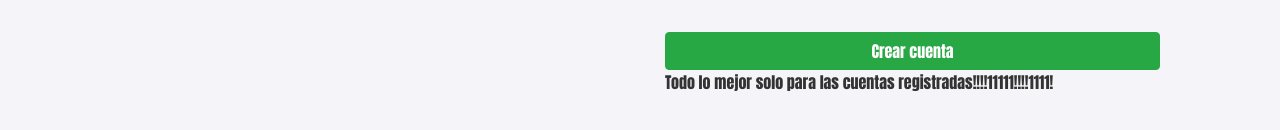
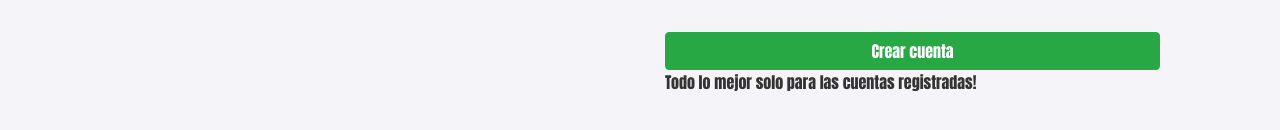
Before and after one commit to sebbyross/mct-proyecto-sena, a plain HTML site: page regis.html in a window 1280 px wide. Shown: the part 684-814 px from the top of the page. Drawn offline with nearby package versions, Linux system fonts and the light colour scheme.

Commit message:
Update regis.html

```diff
--- a/regis.html
+++ b/regis.html
@@ -61,7 +61,7 @@
                         </div>
                         <button type="submit" class="btn btn-success btn-block">Crear cuenta</button>
                     </form>
-                    <p>Todo lo mejor solo para las cuentas registradas!!!!11111!!!!1111!</p>
+                    <p>Todo lo mejor solo para las cuentas registradas!</p>
                 </div>
             </div>
         </div>
```
